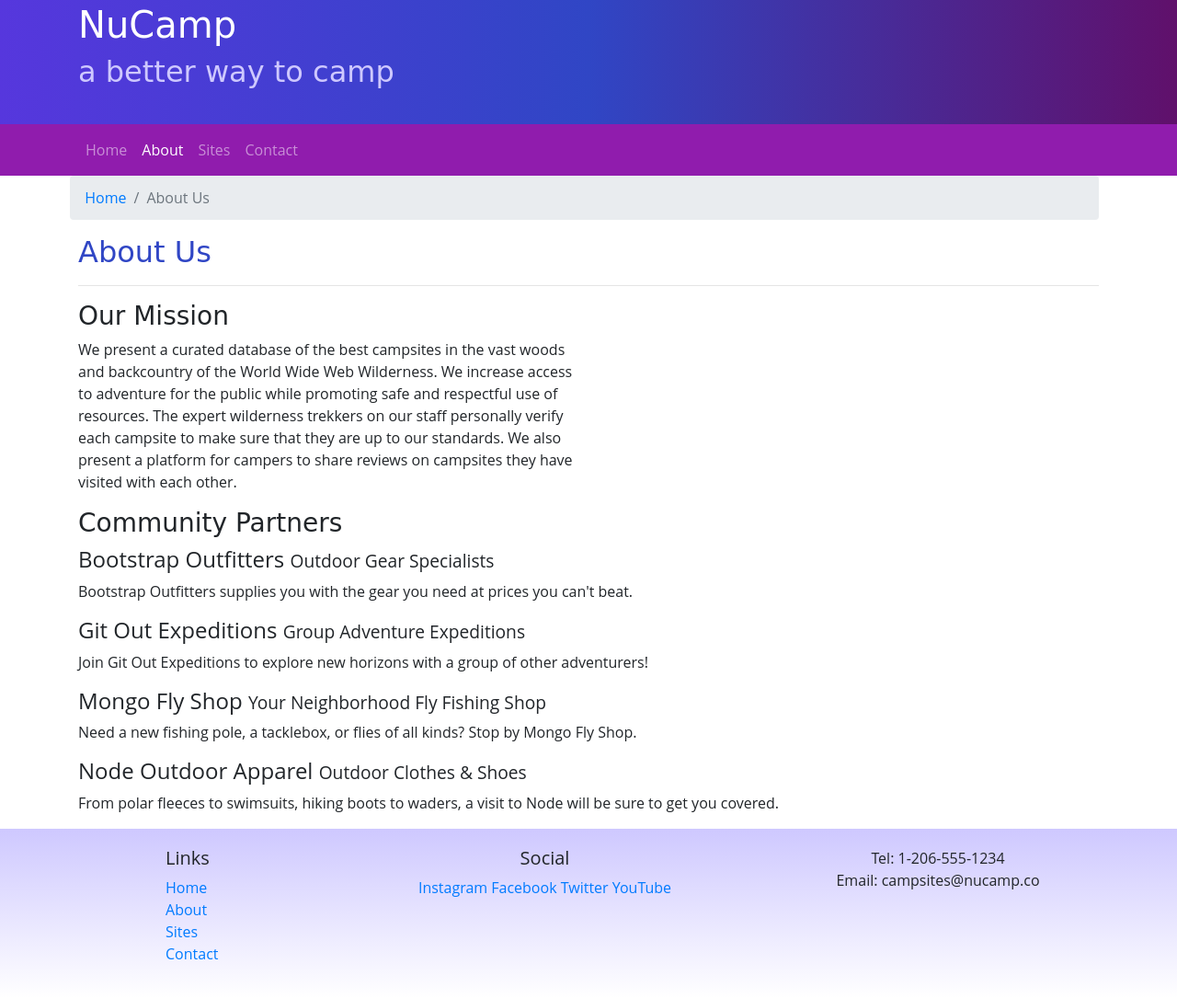
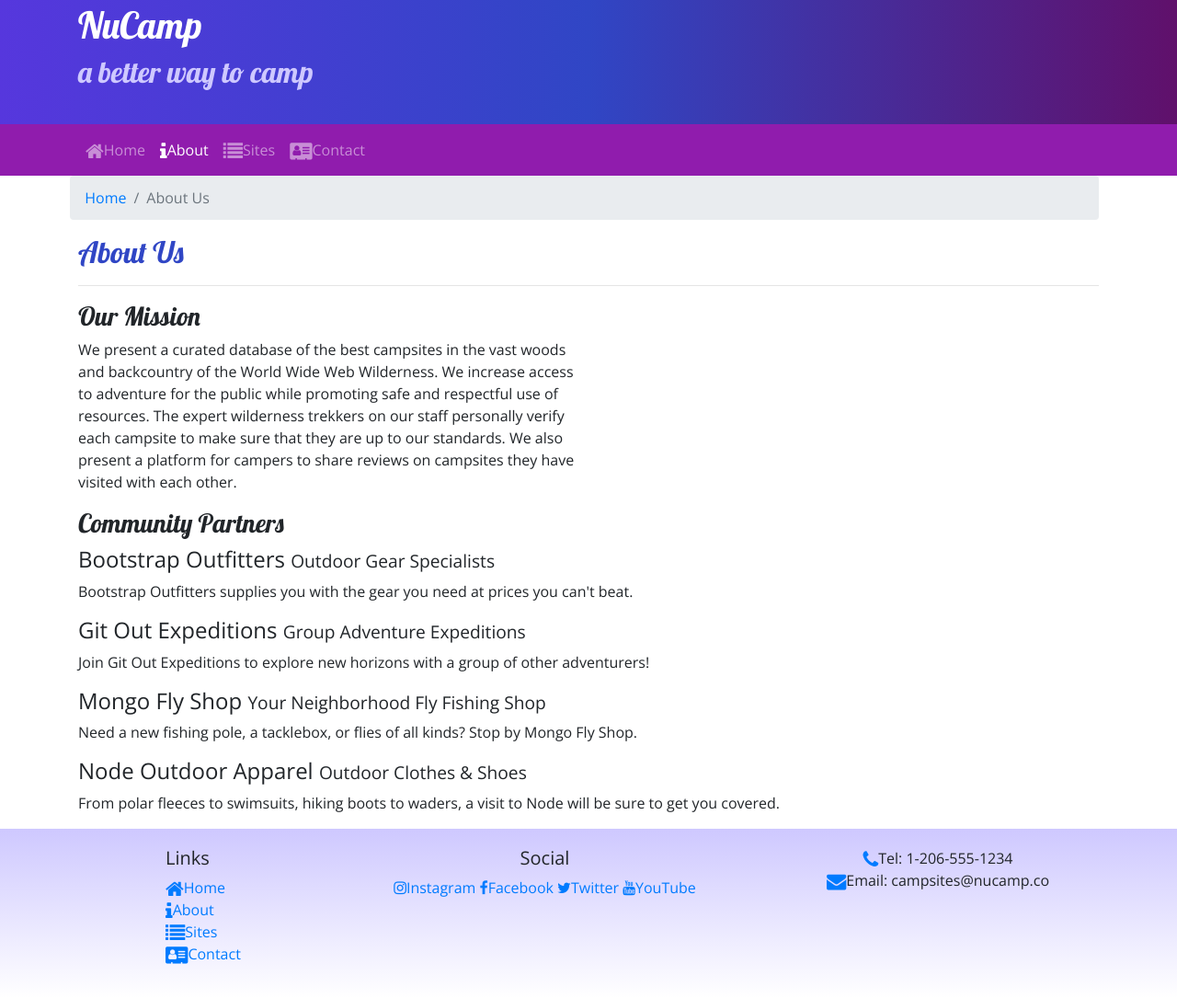
Before and after one commit to rloke/NUCAMPSITE, a website: page aboutus.html in a window 1280 px wide. Shown: the part 27-1112 px from the top of the page at 92% size. Drawn offline with nearby package versions, Linux system fonts and the light colour scheme.

Commit message:
Icon Fonts

```diff
--- a/aboutus.html
+++ b/aboutus.html
@@ -10,6 +10,8 @@
     <link rel="stylesheet" href="node_modules/bootstrap/dist/css/bootstrap.min.css" />
 
     <!-- Additional CSS must be placed after Bootstrap CSS -->
+    <link rel="stylesheet" href="node_modules/font-awesome/css/font-awesome.min.css" />
+    <link rel="stylesheet" href="https://fonts.googleapis.com/css?family=Lobster|Open+Sans" />
     <link rel="stylesheet" href="css/styles.css" />
 
     <title>NuCamp: A Better Way To Camp</title>
@@ -36,10 +38,10 @@
             </button>
             <div class="collapse navbar-collapse" id="nucampNavbar">
                 <ul class="navbar-nav">
-                    <li class="nav-item"><a class="nav-link" href="index.html">Home</a></li>
-                    <li class="nav-item active"><a class="nav-link" href="#">About</a></li>
-                    <li class="nav-item"><a class="nav-link" href="#">Sites</a></li>
-                    <li class="nav-item"><a class="nav-link" href="#">Contact</a></li>
+                        <li class="nav-item"><a class="nav-link" href="index.html"><i class="fa fa-home fa-lg"></i>Home</a></li>
+                        <li class="nav-item active"><a class="nav-link" href="#"><i class="fa fa-info fa-lg"></i>About</a></li>
+                        <li class="nav-item"><a class="nav-link" href="#"><i class="fa fa-list fa-lg"></i>Sites</a></li>
+                        <li class="nav-item"><a class="nav-link" href="#"><i class="fa fa-address-card fa-lg"></i>Contact</a></li>
                 </ul>
             </div>
         </div>
@@ -87,22 +89,22 @@
                 <div class="col-4 col-sm-2 offset-1">
                     <h5>Links</h5>
                     <ul class="list-unstyled">
-                        <li><a href="index.html">Home</a></li>
-                        <li><a href="#">About</a></li>
-                        <li><a href="#">Sites</a></li>
-                        <li><a href="#">Contact</a></li>
+                            <li><a href="index.html"><i class="fa fa-home fa-lg"></i>Home</a></li>
+                            <li><a href="#"><i class="fa fa-info fa-lg"></i>About</a></li>
+                            <li><a href="#"><i class="fa fa-list fa-lg"></i>Sites</a></li>
+                            <li><a href="#"><i class="fa fa-address-card fa-lg"></i>Contact</a></li>
                     </ul>
                 </div>
                 <div class="col-6 col-sm-5 text-center">
                     <h5>Social</h5>
-                    <a href="http://instagram.com/">Instagram</a>
-                    <a href="http://facebook.com/">Facebook</a>
-                    <a href="http://twitter.com/">Twitter</a>
-                    <a href="http://youtube.com/">YouTube</a>
+                    <a href="http://instagram.com/"><i class="fa fa-instagram"></i>Instagram</a>
+                    <a href="http://facebook.com/"><i class="fa fa-facebook"></i>Facebook</a>
+                    <a href="http://twitter.com/"><i class="fa fa-twitter"></i>Twitter</a>
+                    <a href="http://youtube.com/"><i class="fa fa-youtube"></i>YouTube</a>
                 </div>
                 <div class="col-sm-4 text-center">
-                    Tel: 1-206-555-1234<br />
-                    Email: campsites@nucamp.co
+                    <i class="fa fa-phone fa-lg text-primary"></i>Tel: 1-206-555-1234<br />
+                    <i class="fa fa-envelope fa-lg text-primary"></i>Email: campsites@nucamp.co
                 </div>
            </div>
         </div>
--- a/package.json
+++ b/package.json
@@ -15,6 +15,7 @@
   },
   "dependencies": {
     "bootstrap": "^4.0.0",
+    "font-awesome": "^4.7.0",
     "jquery": "^3.3.1",
     "popper.js": "^1.12.9"
   }
```
Also changed, not shown: index.html (+15 -14 lines), 2 other files.
